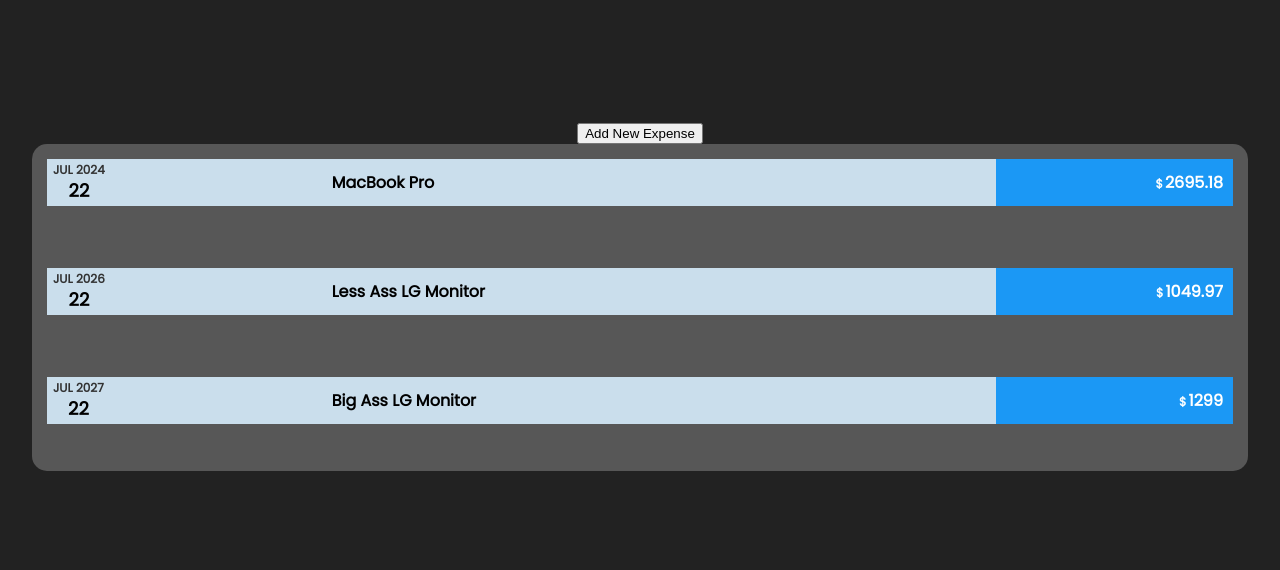
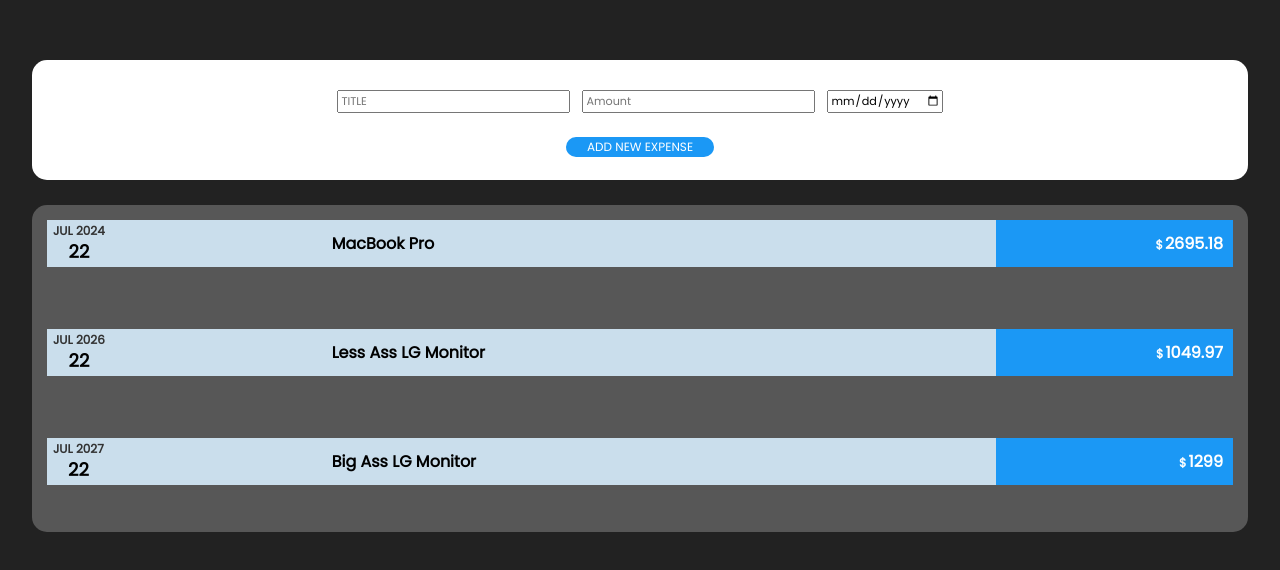
Before and after one commit to kartikkoul/cool-expense-tracker, a React (Create React App) app: page / in a window 1280 px wide. Shown: the part 104-674 px from the top of the page. Built offline with nearby package versions, Linux system fonts and the light colour scheme.

Commit message:
- Add Expense Component Styled 🚀

```diff
--- a/src/myComponents/AddExpense.js
+++ b/src/myComponents/AddExpense.js
@@ -1,10 +1,27 @@
 import React from 'react'
+import './AddExpense.css'
+const AddExpense = () => {
 
-const AddExpense = () => {
+    const addNewExpense = (e) =>{
+        e.preventDefault();
+        console.log('$150k+/year is not so far!! 🚀')
+    }
+
     return (
         <div className="addExpenseOuter">
             <div className="addExpenseInner">
-                <button className="addExpenseButton">Add New Expense</button>
+                <form onSubmit={addNewExpense}>
+                    <div className="inputs">
+                        <input type="text" placeholder="TITLE"/>
+                        <input type="number" placeholder="Amount"/>
+                        <input type="date"/>
+                    </div>
+
+                    <div className="buttonArea">
+                    <button className="addExpenseButton" type='submit'>ADD NEW EXPENSE</button>
+                    </div>
+
+                </form>
             </div>
         </div>
     )
```
